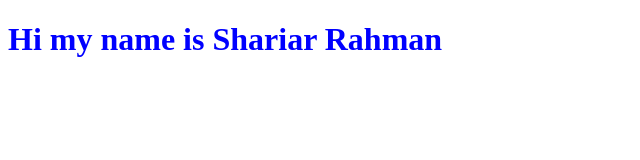
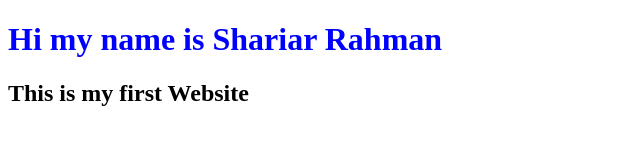
Before and after one commit to shariarrahmn/my-first-repo, a plain HTML site: page index.html in a window 1280 px wide. Shown: the whole page, without its empty margins (0-640 px from the left). Drawn offline with Linux system fonts and the light colour scheme.

Commit message:
h2 added

```diff
--- a/index.html
+++ b/index.html
@@ -9,5 +9,6 @@
 </head>
 <body>
     <h1>Hi my name is Shariar Rahman</h1>
+    <h2>This is my first Website</h2>
 </body>
 </html>
```
